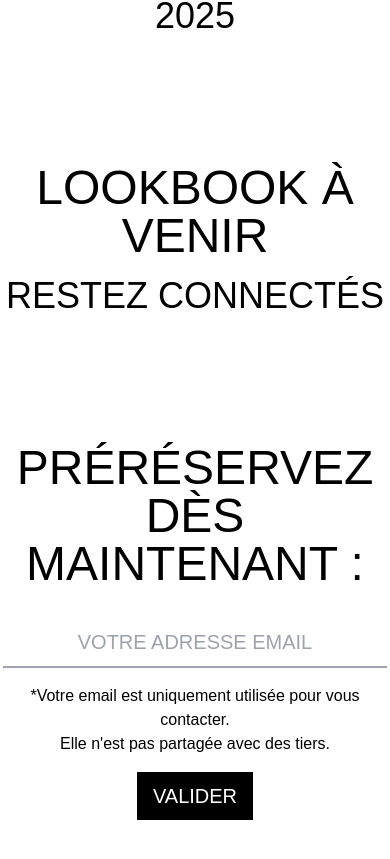
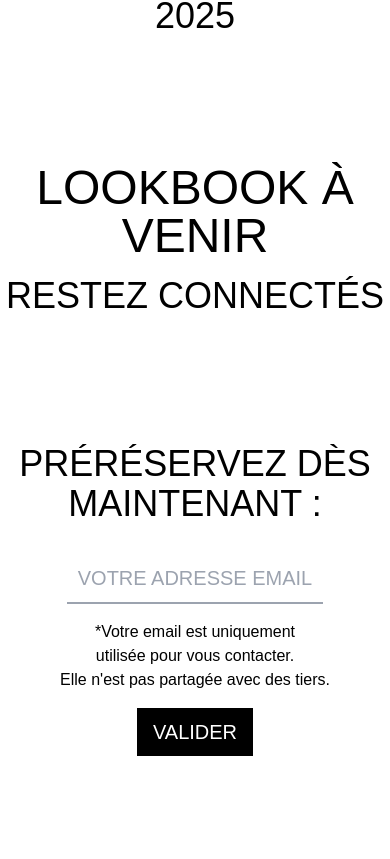
Before and after one commit to PLRpower/fashion-night, a Nuxt app: page / in a window 390 px wide. Shown: the part 1085-1944 px from the top of the page. Built offline with nearby package versions, Linux system fonts and the light colour scheme; no server answers; a web font is replaced by a local one.

Commit message:
Quelques bugs

```diff
--- a/pages/index.vue
+++ b/pages/index.vue
@@ -44,22 +44,23 @@ const { data } = await useFetch('https://api.tnptrading.fr/email-fashion-night')
   <h1 class="text-end me-6 text-6xl lg:text-8xl mt-8 cardinal">the fashion night</h1>
   <div class="flex justify-center mt-16">
     <div class="bg-black movie">
-      <video class="w-full h-full" src="/img/video.webm" autoplay muted loop></video>
+      <video class="w-full h-full" src="/img/video.mp4" autoplay muted loop></video>
     </div>
     <nuxt-img class="z-10 w-11/12 lg:w-2/3" src="/img/ecran.webp"></nuxt-img>
   </div>
-  <h2 class="text-center text-5xl mt-32 cardinal">Save the date :</h2>
+  <h2 class="text-center text-5xl mt-32 cardinal mx-2">Save the date :</h2>
   <p class="text-center text-4xl mt-4 cardinal">Calendrier officiel, 22 mars 2025</p>
-  <h1 class="cardinal text-center text-5xl mt-32 mb-4">Lookbook à venir</h1>
+
+  <h1 class="cardinal text-center text-5xl mt-32 mb-4 mx-2">Lookbook à venir</h1>
   <p class="cardinal text-4xl text-center mb-32">Restez connectés</p>
 
-  <h2 class="text-center text-5xl mt-32 cardinal">Préréservez dès maintenant :</h2>
+  <h2 class="text-center text-4xl lg:text-5xl mx-2 mt-32 cardinal">Préréservez dès maintenant :</h2>
   <form @submit.prevent="submitForm" v-show="!send">
     <div class="flex justify-center mt-8 gap-x-4 mb-4">
-      <input class="h-12 w-96 text-center text-xl border-b-2 border-gray-400 cardinal outline-none focus:border-black" type="email"
+      <input class="h-12 w-64 lg:w-96 text-center text-xl border-b-2 border-gray-400 cardinal outline-none focus:border-black" type="email"
              placeholder="votre adresse email" id="email" name="email" v-model="email">
     </div>
-    <p class="text-center mb-4">*Votre email est uniquement utilisée pour vous contacter.<br>Elle n'est pas partagée avec des tiers.</p>
+    <p class="text-center mb-4">*Votre email est uniquement <span class="text-nowrap">utilisée pour vous contacter.</span><br>Elle n'est pas partagée avec des tiers.</p>
     <div class="flex justify-center gap-x-4 mb-32">
       <button type="submit" class="align-middle self-center justify-center h-12 px-4 bg-black text-white text-xl cardinal">Valider</button>
     </div>
```
Also changed, not shown: 2 other files (tests, documents, lock files or other folders).
